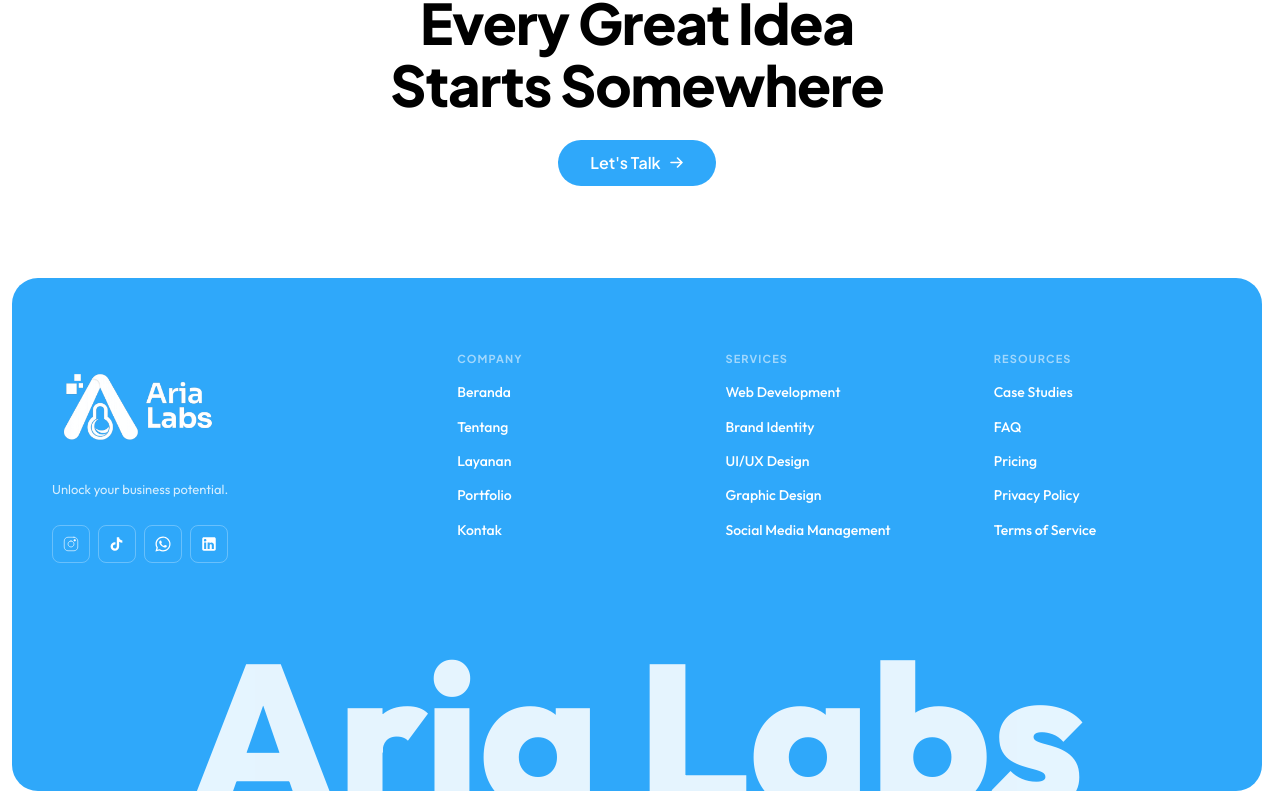
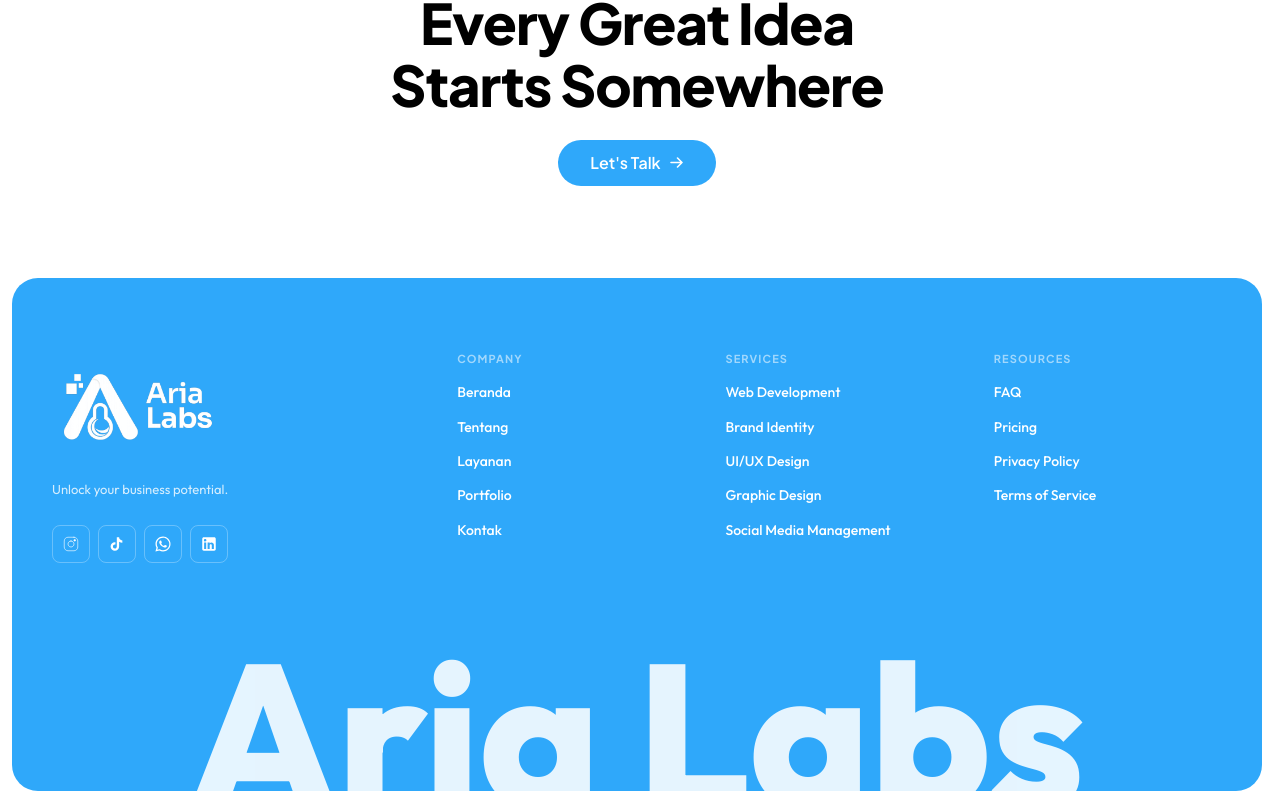
Before and after one commit to Nazca13/Arialabs, a Next.js app: page / in a window 1280 px wide. Shown: the part 6698-7501 px from the top of the page. Built offline with nearby package versions, Linux system fonts and the light colour scheme.

Commit message:
fix: remove Case Studies link from footer

```diff
--- a/src/components/common/footer/footer.tsx
+++ b/src/components/common/footer/footer.tsx
@@ -18,7 +18,6 @@ const LINKS = {
     { label: 'Social Media Management', href: '/layanan/social-media-management' },
   ],
   Resources: [
-    { label: 'Case Studies',   href: '/portfolio' },
     { label: 'FAQ',            href: '/#faq' },
     { label: 'Pricing',        href: '/#pricing' },
     { label: 'Privacy Policy', href: '/privacy' },
```
Also changed, not shown: 1 other file (tests, documents, lock files or other folders).
